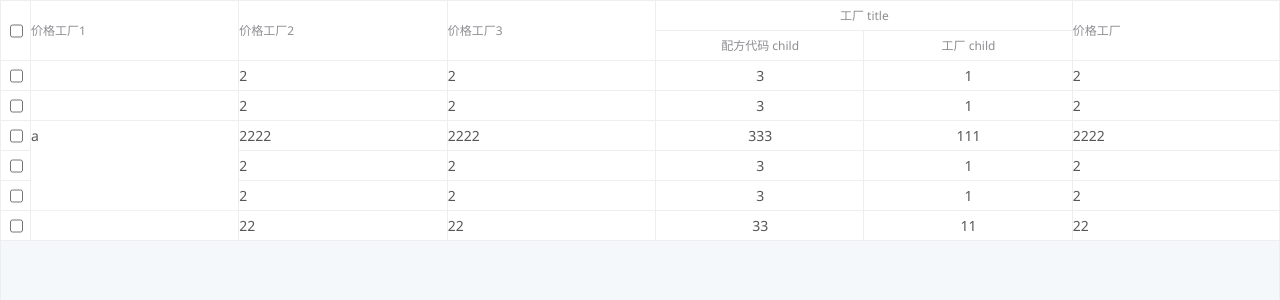
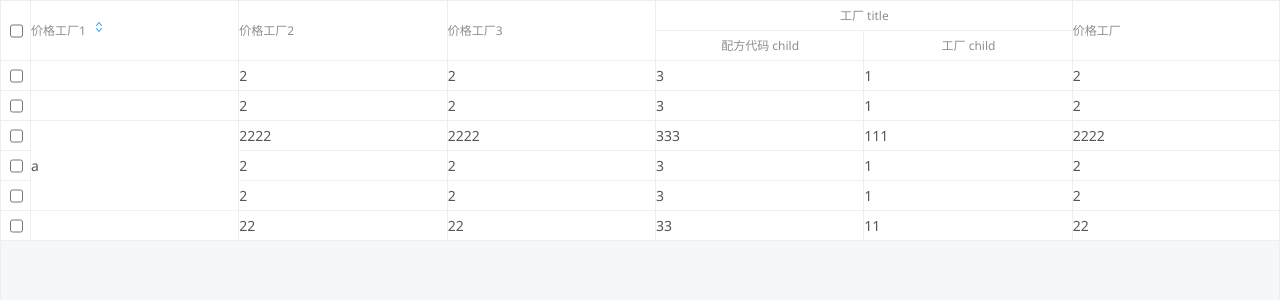
Before and after one commit to lyh0371/vv-react-table, a React (Vite) app in the folder vv-react-table/: page / in a window 1280 px wide. Shown: the top 300 px of the page. Built offline with nearby package versions, Linux system fonts and the light colour scheme.

Commit message:
feat:头部排序

```diff
--- a/vv-react-table/src/App.tsx
+++ b/vv-react-table/src/App.tsx
@@ -1,5 +1,9 @@
+import React from 'react';
+import { SortType } from 'rsuite-table';
 import ReactTable, { TColumn } from './ReactTable';
 function App() {
+  const [sortColumn, setSortColumn] = React.useState('id');
+  const [sortType, setSortType] = React.useState<SortType>('asc');
   type Item = {
     aaa: string;
     bbb: string;
@@ -12,6 +16,7 @@ function App() {
       title: '价格工厂1',
       dataIndex: 'name',
       minWidth: 100,
+      sortable: true,
       rowSpan: (rowData) => {
         return rowData.rowSpan;
       },
@@ -107,6 +112,13 @@ function App() {
   return (
     <div className="App">
       <ReactTable
+        sortType={sortType}
+        sortColumn={sortColumn}
+        onSortColumn={(sortColumn, sortType) => {
+          console.log(sortColumn, sortType);
+          sortType && setSortType(sortType);
+          setSortColumn(sortColumn);
+        }}
         rowSelection={{
           key: 'id',
           type: 'checkbox',
--- a/vv-react-table/src/ReactTable/components/SelectInput.tsx
+++ b/vv-react-table/src/ReactTable/components/SelectInput.tsx
@@ -76,7 +76,12 @@ const SelectInput: React.FC<{
           />
         )}
       </HeaderCell>
-      <Cell style={{ lineHeight: `${rowHeight}px` }} align="center">
+      <Cell
+        style={{
+          lineHeight: `${rowHeight}px`,
+        }}
+        align="center"
+      >
         {(rowData) => {
           return (
             <input
--- a/vv-react-table/src/ReactTable/index.tsx
+++ b/vv-react-table/src/ReactTable/index.tsx
@@ -24,14 +24,24 @@ const ReactTable = (props: ReactTableType) => {
         </HeaderCell>
         {/* 对应的数据 */}
         {item.render && typeof item.render === 'function' ? (
-          <Cell style={{ lineHeight: `${rowHeight}px` }}>
+          <Cell
+            style={{
+              lineHeight: `${rowHeight}px`,
+              display: 'table-cell',
+              verticalAlign: 'middle',
+            }}
+          >
             {(rowData) => {
               return item.render!(rowData as columnsType);
             }}
           </Cell>
         ) : (
           <Cell
-            style={{ lineHeight: `${rowHeight}px` }}
+            style={{
+              lineHeight: `${rowHeight}px`,
+              display: 'table-cell',
+              verticalAlign: 'middle',
+            }}
             dataKey={item.dataIndex}
           />
         )}
```
Also changed, not shown: 1 other file (tests, documents, lock files or other folders).
